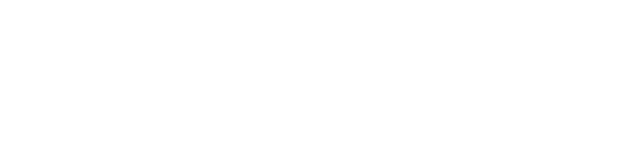
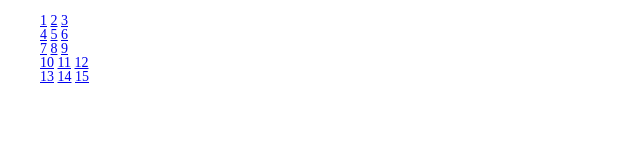
Before and after one commit to Minenkova/frontend_07, a plain HTML site: page index.html in a window 1280 px wide. Shown: the whole page, without its empty margins (0-640 px from the left). Drawn offline with Linux system fonts and the light colour scheme.

Commit message:
created menu navigation

```diff
--- /dev/null
+++ b/css/reset.css
@@ -0,0 +1,55 @@
+/* http://meyerweb.com/eric/tools/css/reset/
+   v2.0 | 20110126
+   License: none (public domain)
+*/
+
+html, body, div, span, applet, object, iframe,
+h1, h2, h3, h4, h5, h6, p, blockquote, pre,
+a, abbr, acronym, address, big, cite, code,
+del, dfn, em, img, ins, kbd, q, s, samp,
+small, strike, strong, sub, sup, tt, var,
+b, u, i, center,
+dl, dt, dd, fieldset, form, label, legend,
+table, caption, tbody, tfoot, thead, tr, th, td,
+article, aside, canvas, details, embed,
+figure, figcaption, footer, header, hgroup,
+menu, nav, output, ruby, section, summary,
+time, mark, audio, video {
+	margin: 0;
+	padding: 0;
+	border: 0;
+	font-size: 100%;
+	font: inherit;
+	vertical-align: baseline;
+}
+/* HTML5 display-role reset for older browsers */
+article, aside, details, figcaption, figure,
+footer, header, hgroup, menu, nav, section {
+	display: block;
+}
+html {
+    font-size: 14px;
+}
+body {
+	line-height: 1;
+    font-size: 1rem;
+}
+ol, ul {
+	list-style: none;
+}
+blockquote, q {
+	quotes: none;
+}
+blockquote:before, blockquote:after,
+q:before, q:after {
+	content: '';
+	content: none;
+}
+table {
+	border-collapse: collapse;
+	border-spacing: 0;
+}
+
+* {
+    box-sizing: border-box;
+}
--- /dev/null
+++ b/css/style.css
@@ -0,0 +1,3 @@
+.wrapper {
+    background-color: azure;
+}
--- a/index.html
+++ b/index.html
@@ -5,8 +5,38 @@
     <meta http-equiv="X-UA-Compatible" content="IE=edge">
     <meta name="viewport" content="width=device-width, initial-scale=1.0">
     <title>Document</title>
+    <link rel="stylesheet" href="./css/reset.css">
+    <link rel="stylesheet" href="./css/style.css">
 </head>
 <body>
-
+    <wrapper class="wrapper">
+        <ul class="nav">
+            <li class="nav__menu">
+                <a href="#" class="menu__item">1</a>
+                <a href="#" class="menu__item">2</a>
+                <a href="#" class="menu__item">3</a>
+            </li>
+            <li class="nav__menu">
+                <a href="#" class="menu__item">4</a>
+                <a href="#" class="menu__item">5</a>
+                <a href="#" class="menu__item">6</a>
+            </li>
+            <li class="nav__menu">
+                <a href="#" class="menu__item">7</a>
+                <a href="#" class="menu__item">8</a>
+                <a href="#" class="menu__item">9</a>
+            </li>
+            <li class="nav__menu">
+                <a href="#" class="menu__item">10</a>
+                <a href="#" class="menu__item">11</a>
+                <a href="#" class="menu__item">12</a>
+            </li>
+            <li class="nav__menu">
+                <a href="#" class="menu__item">13</a>
+                <a href="#" class="menu__item">14</a>
+                <a href="#" class="menu__item">15</a>
+            </li>
+        </ul>
+    </wrapper>
 </body>
 </html>
```
